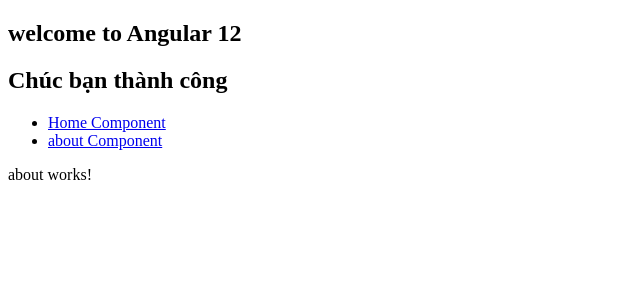
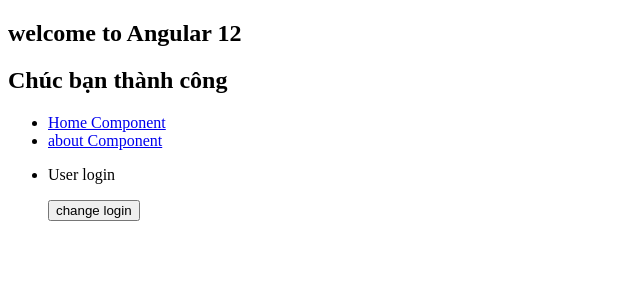
Before and after one commit to Hieu-Nguyen-Minh/angular12, an Angular app: page /about in a window 1280 px wide. Shown: the top 300 px of the page, without its empty margins (0-640 px from the left). Built offline with nearby package versions, Linux system fonts and the light colour scheme.

Commit message:
[NMH] ngSwitch dùng cho nhiều lựa chọn trong HTML

```diff
--- a/src/app/components/about/about.component.html
+++ b/src/app/components/about/about.component.html
@@ -1 +1,13 @@
-<p>about works!</p>
+<ul [ngSwitch]="login">
+  <li *ngSwitchCase="'user'">
+    <p>User login</p>
+    <button (click)="changeLoginAdmin()">change login</button>
+  </li>
+  <li *ngSwitchCase="'admin'">
+    <p>Admin login</p>
+    <button (click)="changeLoginUser()">change login</button>
+  </li>
+  <li *ngSwitchDefault>
+    <p>please choose login name</p>
+  </li>
+</ul>
--- a/src/app/components/about/about.component.ts
+++ b/src/app/components/about/about.component.ts
@@ -3,13 +3,19 @@
 @Component({
   selector: 'app-about',
   templateUrl: './about.component.html',
-  styleUrls: ['./about.component.scss']
+  styleUrls: ['./about.component.scss'],
 })
 export class AboutComponent implements OnInit {
+  public login = 'user';
 
-  constructor() { }
+  constructor() {}
 
-  ngOnInit(): void {
+  ngOnInit(): void {}
+  changeLoginAdmin() {
+    this.login = 'admin';
   }
 
+  changeLoginUser() {
+    this.login = 'user';
+  }
 }
```
Also changed, not shown: 1 other file (tests, documents, lock files or other folders).
